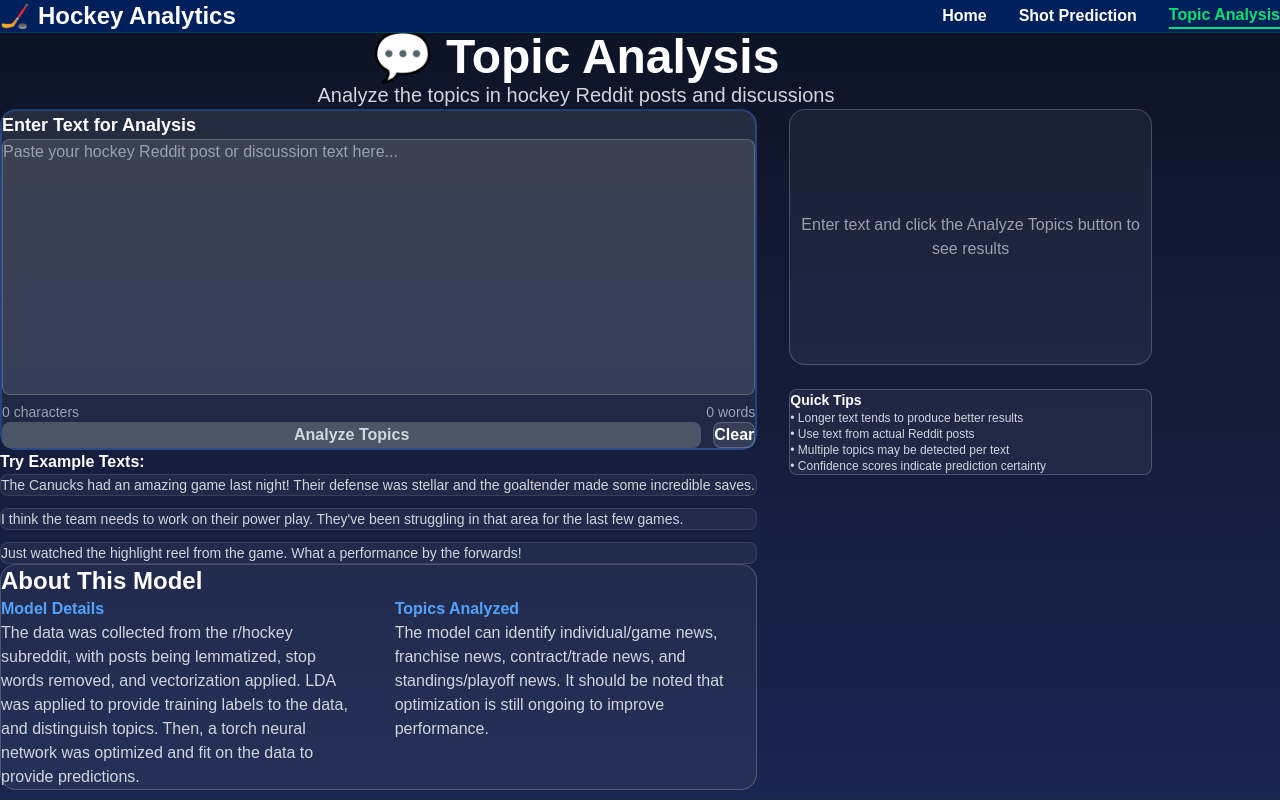
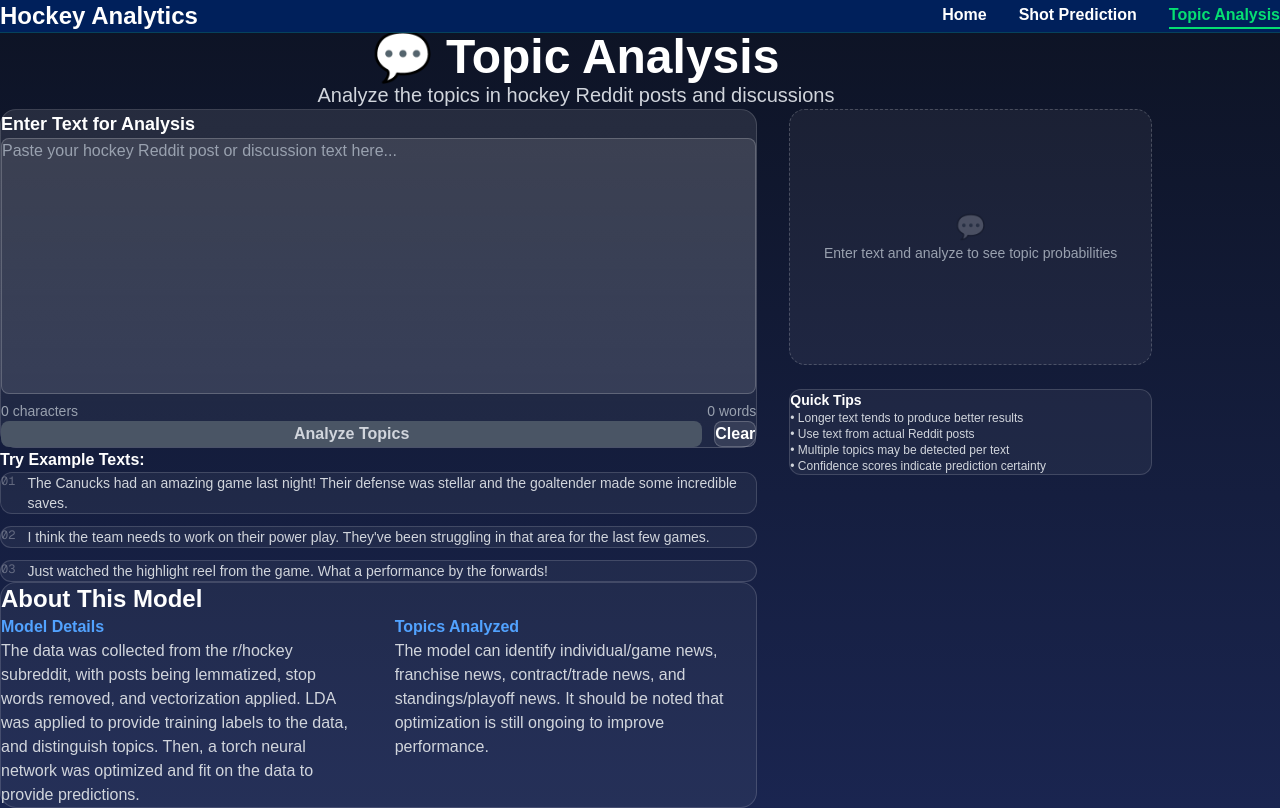
Before and after one commit to kreddy37/project_showcase, a Next.js app in the folder project-showcase-app/: page /topic-analysis in a window 1280 px wide. Built offline with nearby package versions, Linux system fonts and the light colour scheme.

Commit message:
feat: polish topic analysis UI and use shared Navigation

```diff
--- a/project-showcase-app/app/topic-analysis/page.tsx
+++ b/project-showcase-app/app/topic-analysis/page.tsx
@@ -1,7 +1,7 @@
 'use client';
 
-import Link from 'next/link';
 import { useState } from 'react';
+import Navigation from '@/app/components/shared/Navigation';
 import ProbabilityPieChart from '@/app/components/ProbabilityPieChart';
 
 interface PredictionResponse {
@@ -29,11 +29,14 @@ export default function TopicAnalysisPage() {
     setResults(null);
 
     try {
-      const response = await fetch('http://localhost:5000/predict-topic', {
-        method: 'POST',
-        headers: { 'Content-Type': 'application/json' },
-        body: JSON.stringify({ text }),
-      });
+      const response = await fetch(
+        `${process.env.NEXT_PUBLIC_API_URL || 'http://localhost:5000'}/predict-topic`,
+        {
+          method: 'POST',
+          headers: { 'Content-Type': 'application/json' },
+          body: JSON.stringify({ text }),
+        }
+      );
 
       if (response.ok) {
         const data = await response.json();
@@ -73,26 +76,7 @@ export default function TopicAnalysisPage() {
 
   return (
     <div className="min-h-screen" style={{ background: 'linear-gradient(to bottom, #0d1324, #1a2550)' }}>
-      {/* Navigation Header */}
-      <nav className="sticky top-0 z-50 bg-opacity-95 backdrop-blur-md border-b border-green-500/20" style={{ backgroundColor: '#00205b' }}>
-        <div className="max-w-7xl mx-auto px-6 py-4 flex items-center justify-between">
-          <Link href="/" className="text-2xl font-bold text-white flex items-center gap-2 hover:text-green-400 transition-all duration-300">
-            <span>🏒</span>
-            <span>Hockey Analytics</span>
-          </Link>
-          <div className="flex items-center gap-8">
-            <Link href="/home" className="text-white hover:text-green-400 transition-all duration-300 font-semibold">
-              Home
-            </Link>
-            <Link href="/shot-prediction" className="text-white hover:text-green-400 transition-all duration-300 font-semibold">
-              Shot Prediction
-            </Link>
-            <Link href="/topic-analysis" className="text-green-400 transition-all duration-300 font-semibold border-b-2 border-green-400">
-              Topic Analysis
-            </Link>
-          </div>
-        </div>
-      </nav>
+      <Navigation activePage="topic-analysis" />
 
       {/* Main Content */}
       <main className="max-w-6xl mx-auto px-6 py-16">
@@ -107,7 +91,7 @@ export default function TopicAnalysisPage() {
           <div className="grid lg:grid-cols-3 gap-8 w-full lg:max-w-fit">
             {/* Input Area */}
             <div className="lg:col-span-2 space-y-8">
-              <div className="bg-linear-to-b from-white/10 to-white/5 border-2 border-blue-500/30 rounded-2xl p-8">
+              <div className="bg-linear-to-b from-white/10 to-white/5 border border-white/15 rounded-2xl p-8">
                 {/* Text Input */}
                 <div className="mb-6">
                   <label htmlFor="text-input" className="block text-white font-semibold mb-3 text-lg">
@@ -169,16 +153,19 @@ export default function TopicAnalysisPage() {
                     <button
                       key={index}
                       onClick={() => handleLoadExample(example)}
-                      className="text-left p-4 bg-white/5 border border-white/10 rounded-lg hover:bg-white/10 hover:border-blue-500/50 transition-all duration-300 text-gray-300 hover:text-white text-sm"
+                      className="text-left p-4 bg-white/5 border border-white/15 rounded-xl hover:bg-white/10 hover:border-blue-500/50 transition-all duration-300 text-gray-300 hover:text-white text-sm flex gap-3 items-start"
                     >
-                      {example}
+                      <span className="font-mono text-xs text-white/30 shrink-0 pt-0.5">
+                        {String(index + 1).padStart(2, '0')}
+                      </span>
+                      <span>{example}</span>
                     </button>
                   ))}
                 </div>
               </div>
 
               {/* Info Section */}
-              <div className="bg-white/5 border border-white/20 rounded-2xl p-8">
+              <div className="bg-white/5 border border-white/15 rounded-2xl p-8">
                 <h3 className="text-2xl font-bold text-white mb-4">About This Model</h3>
                 <div className="grid md:grid-cols-2 gap-8 text-gray-300">
                   <div>
@@ -203,7 +190,7 @@ export default function TopicAnalysisPage() {
             {results ? (
               <>
                 <ProbabilityPieChart probability={results.probability} title="Topic Probabilities" colors={topicColors} />
-                <div className="bg-blue-900/20 border-2 border-blue-500/50 rounded-2xl p-6">
+                <div className="bg-blue-900/20 border border-white/15 rounded-2xl p-6">
                   <p className="text-white text-sm font-semibold mb-2">Predicted Topic</p>
                   <p className="text-blue-400 text-2xl font-bold capitalize">
                     {results.topic}
@@ -211,22 +198,25 @@ export default function TopicAnalysisPage() {
                 </div>
               </>
             ) : loading ? (
-              <div className="bg-blue-900/20 border-2 border-blue-500/50 rounded-2xl p-6 flex items-center justify-center h-64">
+              <div className="bg-blue-900/20 border border-white/15 rounded-2xl p-6 flex items-center justify-center h-64">
                 <div className="text-center">
                   <div className="inline-block w-12 h-12 border-4 border-blue-500/30 border-t-blue-500 rounded-full animate-spin mb-4"></div>
                   <p className="text-blue-300">Analyzing text...</p>
                 </div>
               </div>
             ) : (
-              <div className="bg-white/5 border border-white/20 rounded-2xl p-6 h-64 flex items-center justify-center">
-                <p className="text-gray-400 text-center">
-                  Enter text and click the Analyze Topics button to see results
-                </p>
+              <div className="bg-white/5 border border-dashed border-white/20 rounded-2xl p-6 h-64 flex items-center justify-center">
+                <div className="text-center">
+                  <p className="text-2xl mb-2 text-white/20">💬</p>
+                  <p className="text-gray-400 text-sm">
+                    Enter text and analyze to see topic probabilities
+                  </p>
+                </div>
               </div>
             )}
 
             {/* Info Box */}
-            <div className="bg-white/5 border border-white/20 rounded-lg p-4">
+            <div className="bg-white/5 border border-white/15 rounded-xl p-4">
               <h4 className="text-white font-semibold mb-3 text-sm">Quick Tips</h4>
               <ul className="text-gray-300 text-xs space-y-2">
                 <li>• Longer text tends to produce better results</li>
```
